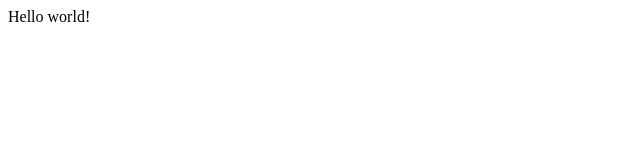
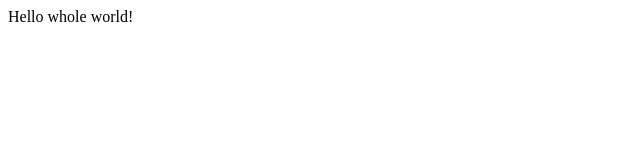
Before and after one commit to superreaktiv/twg3p1, a Gatsby site: page / in a window 1280 px wide. Shown: the full height of the page, 0-640 px from the left. Built offline with nearby package versions, Linux system fonts and the light colour scheme; Gatsby itself is replaced by a stand-in of ours.

```diff
--- a/src/pages/index.js
+++ b/src/pages/index.js
@@ -1,5 +1,5 @@
 import React from "react"
 
 export default function Home() {
-  return <div>Hello world!</div>
+  return <div>Hello whole world!</div>
 }
```
